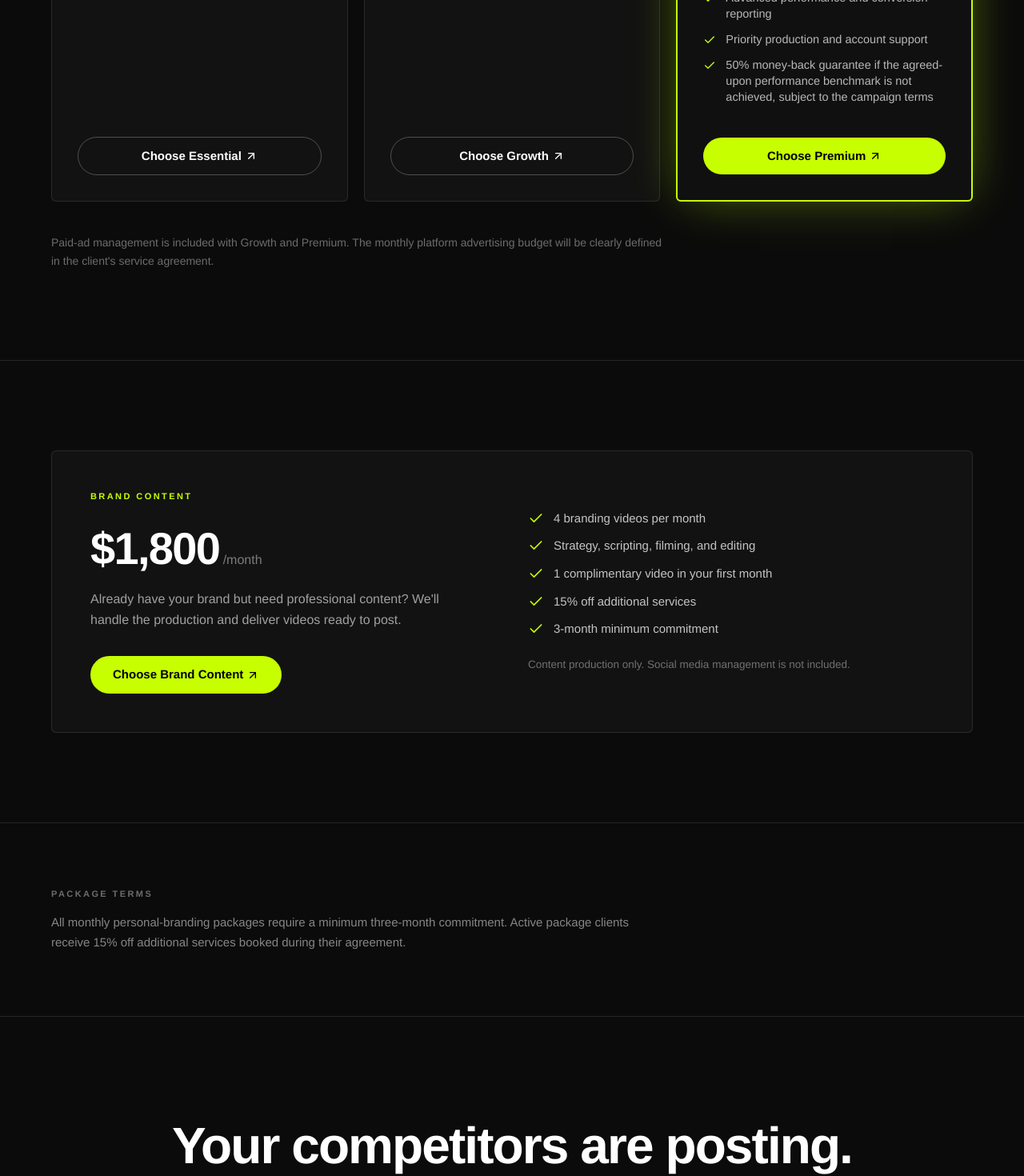
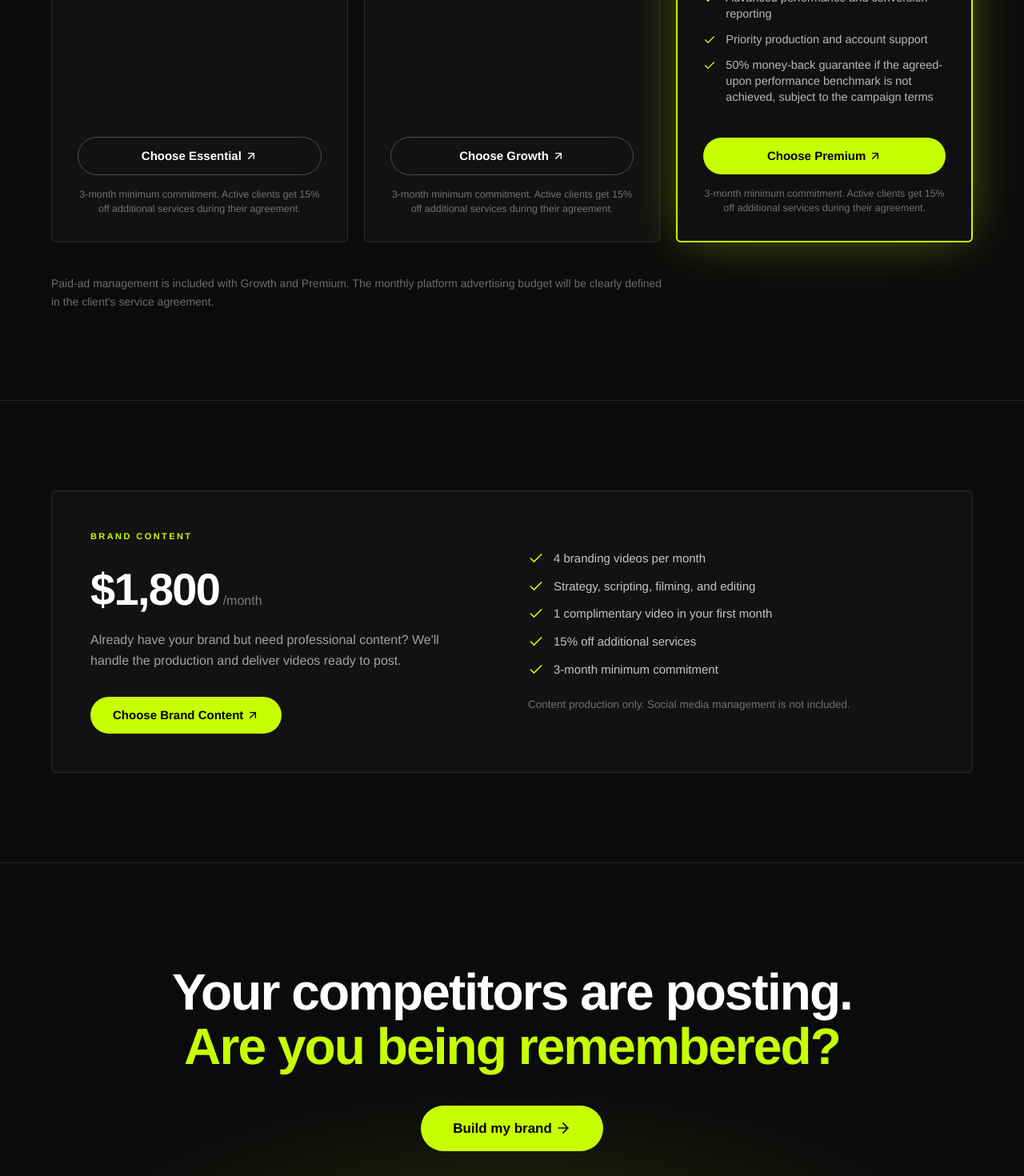
Before and after one commit to Imtiaj007zee/Luxentra-Media-, a React (Vite) app: page /branding in a window 1280 px wide. Shown: the part 3882-5352 px from the top of the page at 80% size. Built offline with nearby package versions, Linux system fonts and the light colour scheme.

Commit message:
Package terms moved into each branding package card; removed separate terms section

```diff
--- a/src/react-app/pages/Branding.tsx
+++ b/src/react-app/pages/Branding.tsx
@@ -355,6 +355,10 @@ export default function BrandingPage() {
                     >
                       Choose {p.name} <ArrowUpRight className="w-4 h-4 ml-1" />
                     </Link>
+                    <p className="text-[12.5px] text-white/40 leading-snug text-center mt-4">
+                      3-month minimum commitment. Active clients get 15% off
+                      additional services during their agreement.
+                    </p>
                   </div>
                 </div>
               </Reveal>
@@ -409,20 +413,6 @@ export default function BrandingPage() {
         </div>
       </section>
 
-      {/* ── Package terms ────────────────────────────────── */}
-      <section className="py-16 md:py-20 border-t border-white/10">
-        <div className="max-w-[1200px] mx-auto px-6">
-          <Reveal>
-            <p className="eyebrow text-white/40 mb-4">Package terms</p>
-            <p className="text-[15px] text-white/50 leading-relaxed max-w-3xl">
-              All monthly personal-branding packages require a minimum three-month
-              commitment. Active package clients receive 15% off additional services
-              booked during their agreement.
-            </p>
-          </Reveal>
-        </div>
-      </section>
-
       {/* ── Final CTA ────────────────────────────────────── */}
       <section className="py-24 md:py-32 border-t border-white/10 relative overflow-hidden">
         <div
```
